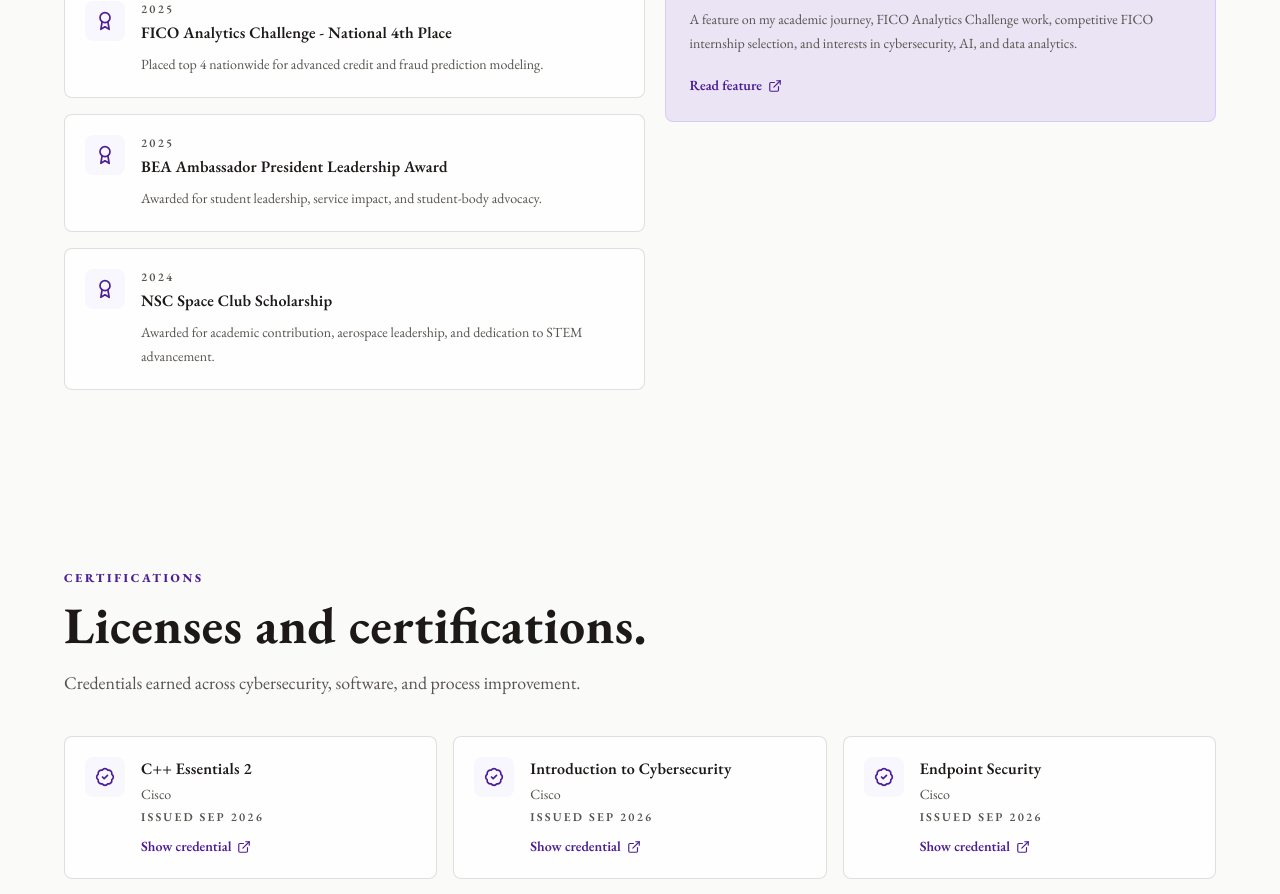
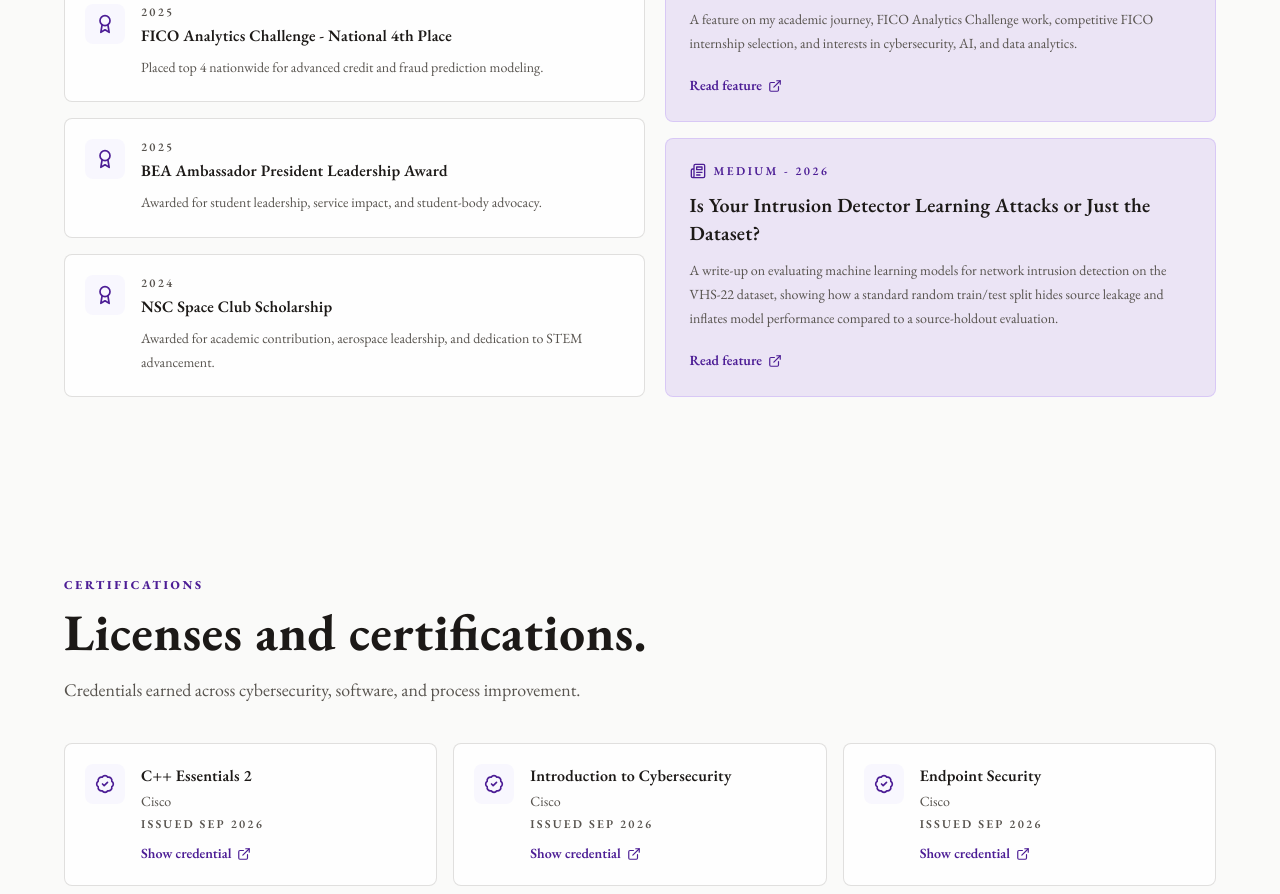
Before and after one commit to Drewjack23/AndrewJacksonPortfolio, a React (Vite) app: page / in a window 1280 px wide. Shown: the part 5920-6814 px from the top of the page. Built offline with nearby package versions, Linux system fonts and the light colour scheme; the HTML template or start-up script is replaced by a standard one.

Commit message:
Add Medium article to featured publications
Co-Authored-By: Claude Sonnet 5 <noreply@anthropic.com>
Claude-Session: https://claude.ai/code/session_01RFxpV3ASghE4y5cjsugeb6

```diff
--- a/src/App.jsx
+++ b/src/App.jsx
@@ -274,6 +274,14 @@ const data = {
         "A feature on my academic journey, FICO Analytics Challenge work, competitive FICO internship selection, and interests in cybersecurity, AI, and data analytics.",
       year: "2026",
       url: "https://drakestate.edu/andrew-jackson-recipient-of-coveted-fico-internship-shares-his-story/",
+    },
+    {
+      title: "Is Your Intrusion Detector Learning Attacks or Just the Dataset?",
+      publication: "Medium",
+      description:
+        "A write-up on evaluating machine learning models for network intrusion detection on the VHS-22 dataset, showing how a standard random train/test split hides source leakage and inflates model performance compared to a source-holdout evaluation.",
+      year: "2026",
+      url: "https://medium.com/@andrewth848/3a682ff6bb1f?sharedUserId=andrewth848",
     },
   ],
 };
```
